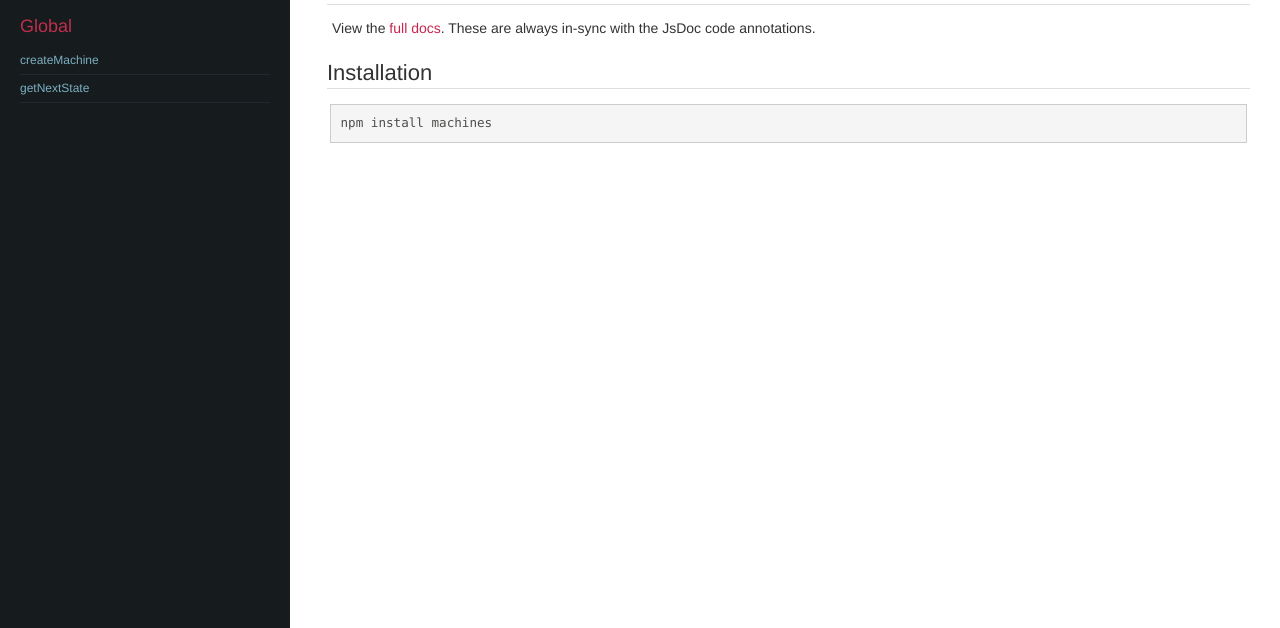
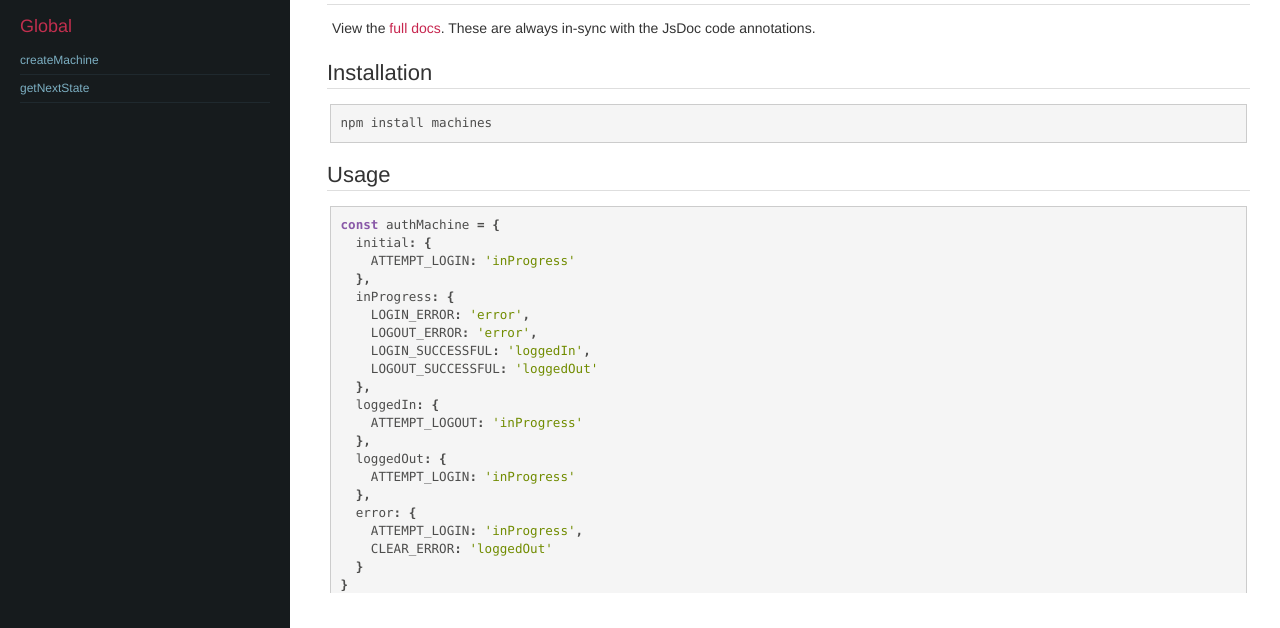
Before and after one commit to arizonatribe/machines, a plain HTML site: page index.html in a window 1280 px wide. Shown: the part 172-800 px from the top of the page. Drawn offline with Linux system fonts and the light colour scheme.

Commit message:
Deploy machines to github.com/arizonatribe/machines.git:gh-pages

```diff
--- a/index.html
+++ b/index.html
@@ -65,7 +65,44 @@
     <section>
         <article class="readme"><h1>Machines</h1><p>Simplified state machines. You can use them in Redux middleware and/or reducers or baked into your components themselves.</p>
 <h2>Docs</h2><p>View the <a href="https://arizonatribe.github.io/machines/">full docs</a>. These are always in-sync with the JsDoc code annotations.</p>
-<h2>Installation</h2><pre class="prettyprint source"><code>npm install machines</code></pre></article>
+<h2>Installation</h2><pre class="prettyprint source"><code>npm install machines</code></pre><h2>Usage</h2><pre class="prettyprint source lang-javascript"><code>const authMachine = {
+  initial: {
+    ATTEMPT_LOGIN: 'inProgress'
+  },
+  inProgress: {
+    LOGIN_ERROR: 'error',
+    LOGOUT_ERROR: 'error',
+    LOGIN_SUCCESSFUL: 'loggedIn',
+    LOGOUT_SUCCESSFUL: 'loggedOut'
+  },
+  loggedIn: {
+    ATTEMPT_LOGOUT: 'inProgress'
+  },
+  loggedOut: {
+    ATTEMPT_LOGIN: 'inProgress'
+  },
+  error: {
+    ATTEMPT_LOGIN: 'inProgress',
+    CLEAR_ERROR: 'loggedOut'
+  }
+}
+
+const getNextAuthState = createMachine(authMachine, 'initial')
+
+getNextAuthState('LOGIN_SUCCESSFUL')
+// initial - Can't transition there yet
+getNextAuthState('CLEAR_ERROR')
+// initial - Also doesn't affect state
+getNextAuthState('ATTEMPT_LOGIN')
+// inProgress - Now we have a login attempt, which changes state
+getNextAuthState('LOGIN_SUCCESSFUL')
+// loggedIn - Advances from that pending state to logged-in
+getNextAuthState('ATTEMPT_LOGOUT')
+// inProgress - Attempting to log out
+getNextAuthState('LOGOUT_ERROR')
+// error - Now we're in an error state
+getNextAuthState('CLEAR_ERROR')
+// loggedOut - Finishes logout process</code></pre></article>
     </section>
 
 
```
